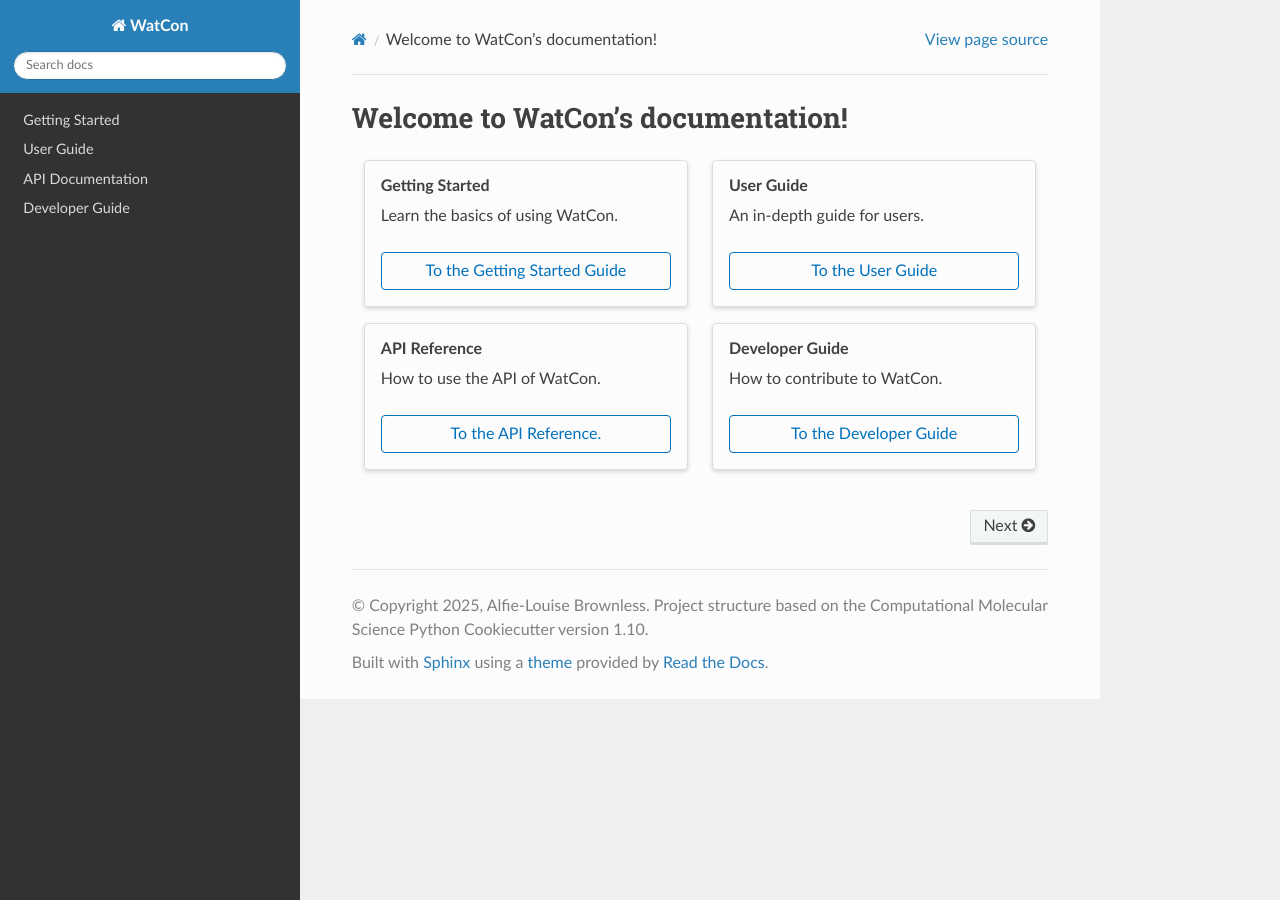
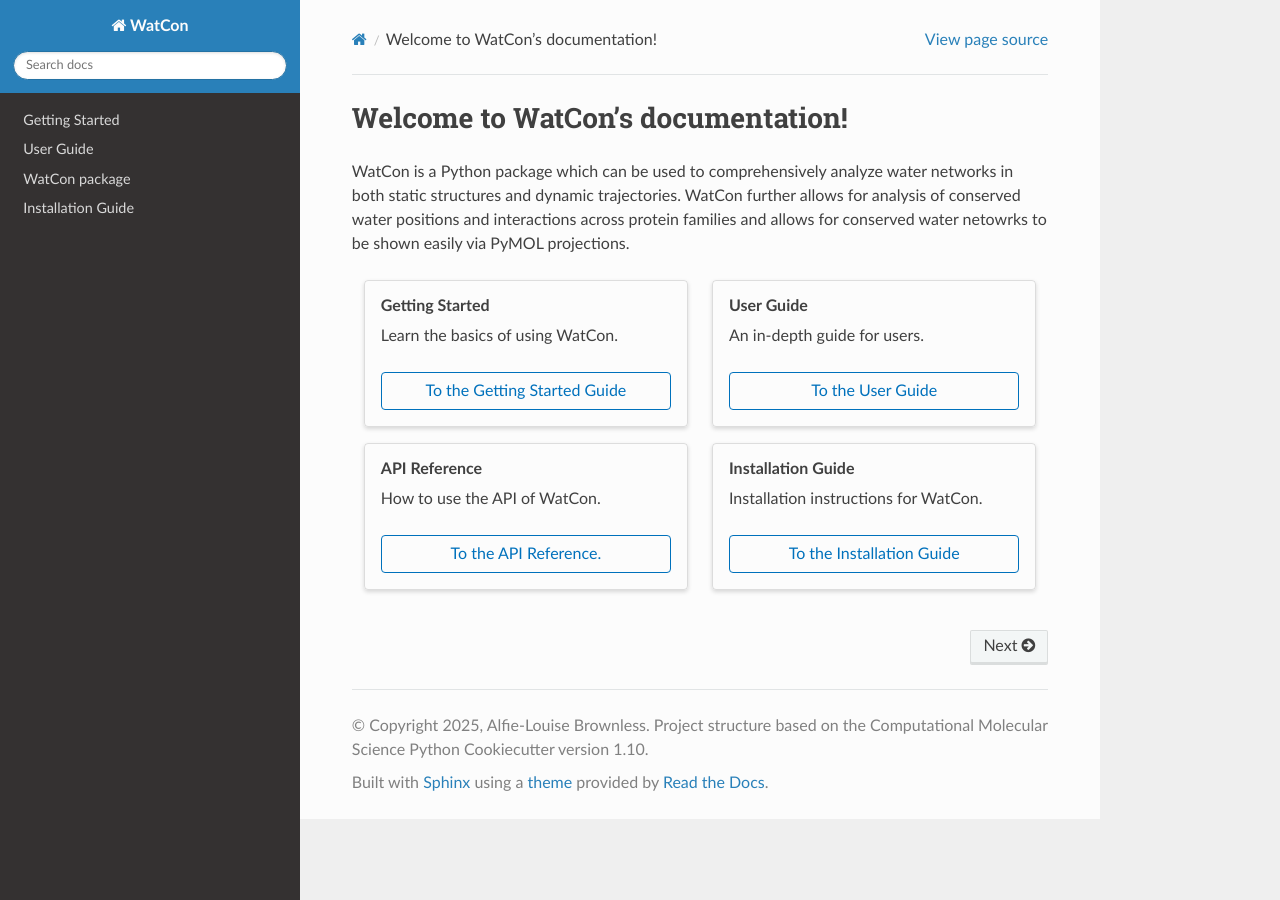
Before and after one commit to kamerlinlab/WatCon, a Sphinx documentation site: the page built from docs/index.rst, in a window 1280 px wide. Built offline with Sphinx 7.4.7 and the Read the Docs theme 3.1.0, drawn with Linux system fonts in a browser that asks for light colours; pages that are not in the unit, such as notebooks, are missing from menus; the version number could not be read and is left out.

```diff
--- a/docs/index.rst
+++ b/docs/index.rst
@@ -5,6 +5,11 @@
 
 Welcome to WatCon's documentation!
 =========================================================
+
+WatCon is a Python package which can be used to comprehensively analyze water networks in both static structures and dynamic trajectories.
+WatCon further allows for analysis of conserved water positions and interactions across protein families and allows for conserved water netowrks to be shown easily via PyMOL projections.
+
+
 
 .. grid:: 1 1 2 2
 
@@ -50,17 +55,17 @@
 
 
 
-    .. grid-item-card::  Developer Guide
+    .. grid-item-card::  Installation Guide
       :margin: 0 3 0 0
 
-      How to contribute to WatCon.
+      Installation instructions for WatCon.
 
-      .. button-link:: ./developer_guide.html
+      .. button-link:: ./installation.html
          :color: primary
          :outline:
          :expand:
 
-         To the Developer Guide
+         To the Installation Guide
 
 
 .. toctree::
@@ -71,4 +76,4 @@
    getting_started
    user_guide
    api
-   developer_guide
+   installation
--- /dev/null
+++ b/docs/installation.rst
@@ -0,0 +1,4 @@
+Installation Guide
+===============
+
+~directions on how to install~
--- a/docs/requirements.yaml
+++ b/docs/requirements.yaml
@@ -20,7 +20,9 @@
   - sphinxcontrib-jsmath
   - sphinxcontrib-qthelp
   - sphinxcontrib-serializinghtml
-
+  - numpy
+  - pandas
+  - networkx
 
 
 
```
Also changed, not shown: docs/WatCon.tests.rst (added, +21 -0 lines), docs/api.rst (+73 -7 lines), docs/api_old.rst (added, +11 -0 lines), docs/modules.rst (added, +7 -0 lines), 3 other files.
